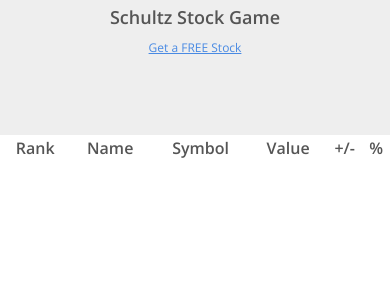
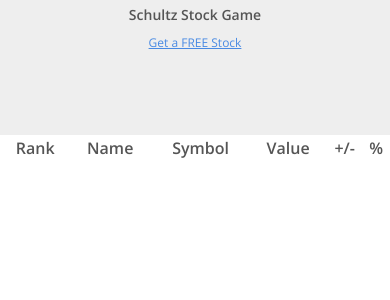
Before and after one commit to nealdeters/schultz-stock-game, a PHP site: page /index.html in a window 390 px wide. Shown: the top 300 px of the page. Run offline with PHP 8.4, Linux system fonts and the light colour scheme; lists and menus that the app fills with data are empty; some libraries are stand-ins or nearby versions.

Commit message:
added media query for header fonts

```diff
--- a/style.css
+++ b/style.css
@@ -110,4 +110,12 @@ h2 {
     .shares, .cost, .price {
         display: none;
     }
+
+    .header__title {
+        font-size: 14px;
+    }
+
+    .header__value {
+        font-size: 34px;
+    }
 }
```
